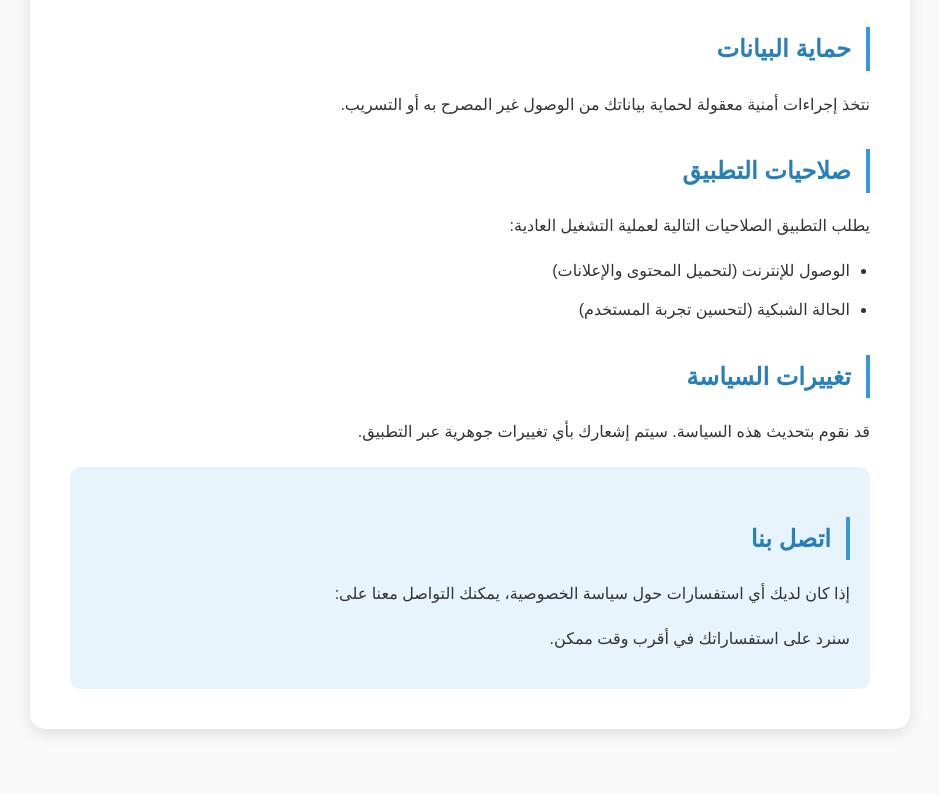
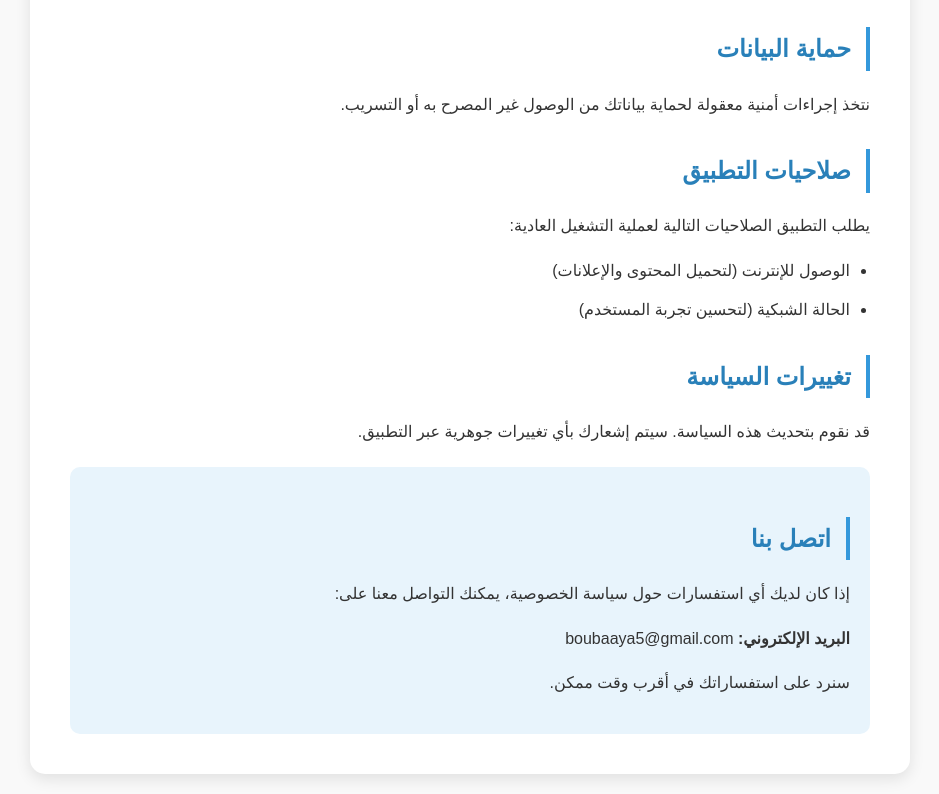
Before and after one commit to boubaaya/privacy-policy, a plain HTML site: page index.html in a window 1280 px wide. Shown: the part 1399-2193 px from the top of the page, without its empty margins (170-1109 px from the left). Before the commit the page ends 2148 px from the top, so only its background shows below. Drawn offline with Linux system fonts and the light colour scheme.

Commit message:
Update index.html
update gmail

```diff
--- a/index.html
+++ b/index.html
@@ -113,7 +113,7 @@
         <div class="contact">
             <h2>اتصل بنا</h2>
             <p>إذا كان لديك أي استفسارات حول سياسة الخصوصية، يمكنك التواصل معنا على:</p>
-
+            <p><strong>البريد الإلكتروني:</strong> boubaaya5@gmail.com</p>
             <p>سنرد على استفساراتك في أقرب وقت ممكن.</p>
         </div>
     </div>
```
